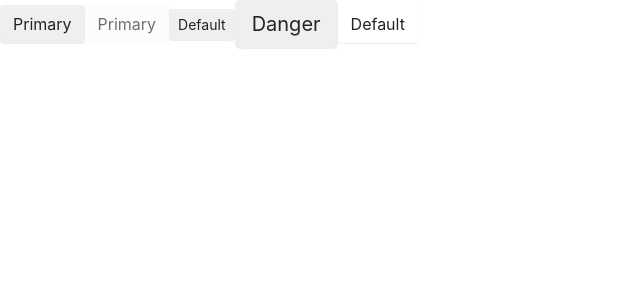
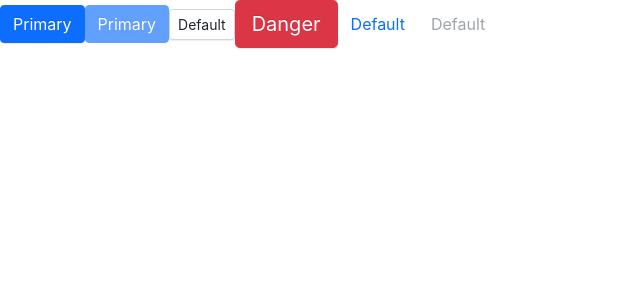
Before and after one commit to ruanankang/TypeScript-React-AntD, a React (Create React App) app in the folder ankongcomponents/: page / in a window 1280 px wide. Shown: the top 300 px of the page, without its empty margins (0-640 px from the left). Built offline with nearby package versions, Linux system fonts and the light colour scheme.

Commit message:
feat: button style for diffrent types

```diff
--- a/ankongcomponents/src/App.tsx
+++ b/ankongcomponents/src/App.tsx
@@ -15,6 +15,9 @@ function App() {
 			<Button btnType={ButtonType.Link} href='https://www.baidu.com'>
 				Default
 			</Button>
+			<Button btnType={ButtonType.Link} disabled href='https://www.baidu.com'>
+				Default
+			</Button>
 		</>
 	);
 }
--- a/ankongcomponents/src/components/Button/_style.scss
+++ b/ankongcomponents/src/components/Button/_style.scss
@@ -1,3 +1,4 @@
+// 按钮样式初始化
 .btn {
 	position: relative;
 	display: inline-block;
@@ -32,6 +33,7 @@
 	}
 }
 
+// 按钮尺寸样式
 .btn-lg {
 	@include button-size(
 		$btn-padding-x-lg,
@@ -49,3 +51,45 @@
 		$btn-border-radius-sm
 	);
 }
+
+// 按钮类型样式
+.btn-primary {
+	@include button-style($primary, $primary, $white, $btn-text-shadow);
+}
+
+.btn-danger {
+	@include button-style($danger, $danger, $white, $btn-text-shadow);
+}
+
+.btn-default {
+	@include button-style(
+		$white,
+		$gray-400,
+		$body-color,
+		0,
+		$white,
+		$primary,
+		$primary
+	);
+}
+
+.btn-link {
+	font-weight: $font-weight-normal;
+	color: $btn-link-color;
+	text-decoration: $link-decoration;
+	box-shadow: none;
+	&:hover {
+		color: $btn-link-hover-color;
+		text-decoration: $link-hover-decoration;
+	}
+	&:focus,
+	&.focus {
+		text-decoration: $link-hover-decoration;
+		box-shadow: none;
+	}
+	&:disabled,
+	&.disabled {
+		color: $btn-link-disabled-color;
+		pointer-events: none;
+	}
+}
--- a/ankongcomponents/src/styles/_mixin.scss
+++ b/ankongcomponents/src/styles/_mixin.scss
@@ -3,3 +3,36 @@
 	font-size: $font-size;
 	border-radius: $border-radius;
 }
+
+@mixin button-style(
+	$background-color,
+	$border-color,
+	$color,
+	$text-shadow: 0,
+	$hover-background: lighten($background-color, 7.5%),
+	$hover-border-color: lighten($background-color, 10%),
+	$hover-color: $color
+) {
+	color: $color;
+	background-color: $background-color;
+	border-color: $border-color;
+	text-shadow: $text-shadow;
+	&:hover {
+		color: $hover-color;
+		background-color: $hover-background;
+		border-color: $hover-border-color;
+	}
+	&:focus,
+	&.focus {
+		box-shadow: none;
+		color: $hover-color;
+		background-color: $hover-background;
+		border-color: $hover-border-color;
+	}
+	&:disabled,
+	&.disabled {
+		color: $color;
+		background-color: $background-color;
+		border-color: $border-color;
+	}
+}
--- a/ankongcomponents/src/styles/_variables.scss
+++ b/ankongcomponents/src/styles/_variables.scss
@@ -180,6 +180,7 @@ $btn-padding-x: 0.75rem !default;
 $btn-font-family: $font-family-base !default;
 $btn-font-size: $font-size-base !default;
 $btn-line-height: $line-height-base !default;
+$btn-text-shadow: 0 -1px 0 rgba($black, 0.12) !default;
 
 //不同大小按钮的 padding 和 font size
 $btn-padding-y-sm: 0.25rem !default;
@@ -194,7 +195,7 @@ $btn-font-size-lg: $font-size-lg !default;
 $btn-border-width: $border-width !default;
 
 // 按钮其他
-$btn-box-shadow: inset 0 1px 0 rgba($white, 0.15), 0 1px 1px rgba($black, 0.075) !default;
+$btn-box-shadow: 0 1px 1px rgba($black, 0.075) !default;
 $btn-disabled-opacity: 0.65 !default;
 
 // 链接按钮
```
